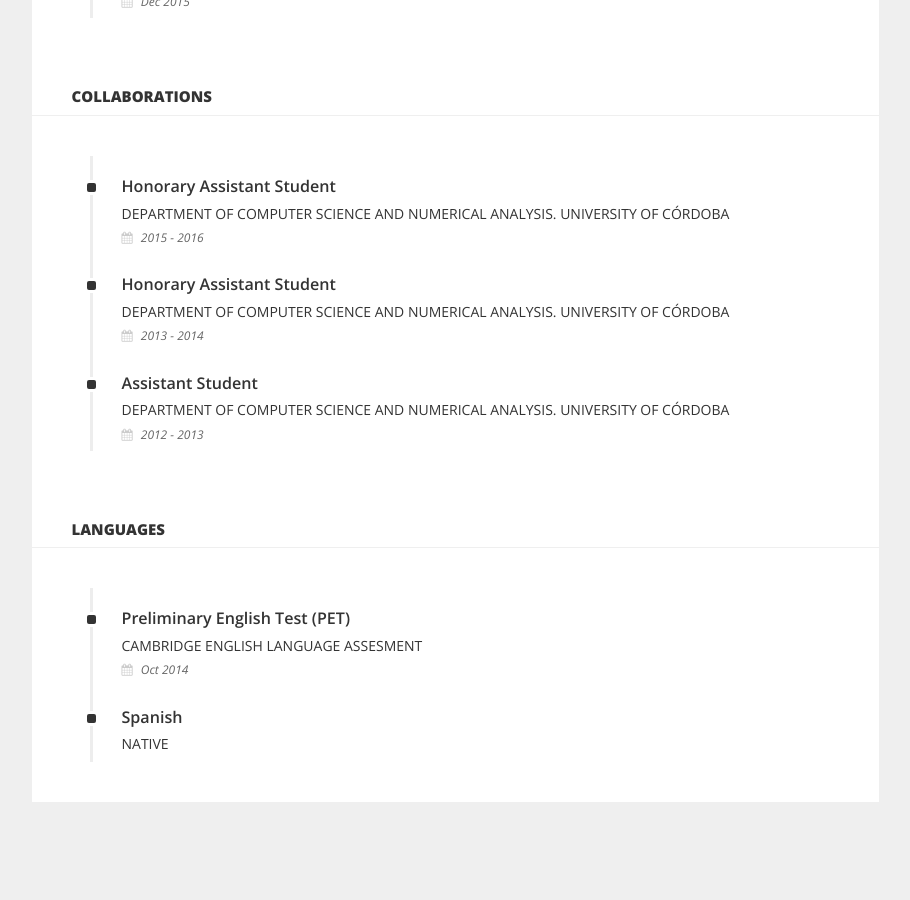
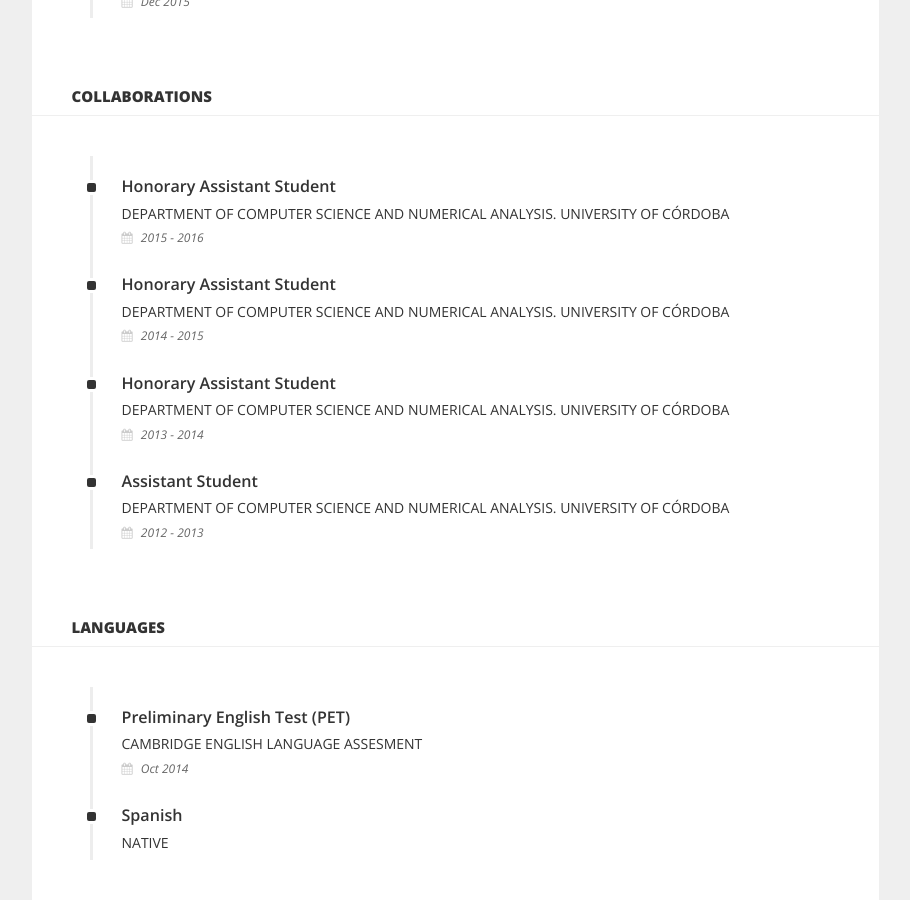
Before and after one commit to rsaladocid/personal-site, a Jekyll site: the page built from education/index.md, in a window 1280 px wide and 900 px high, scrolled down 2060 px. Shown: the whole window, without its empty margins (331-1241 px from the left). Built offline with Jekyll 4.4.1, drawn with Linux system fonts in a browser that asks for light colours; before the commit the page ends 2862 px from its top, so only the background shows below that.

Commit message:
Update collaborations

```diff
--- a/_data/collaborations.yml
+++ b/_data/collaborations.yml
@@ -2,6 +2,11 @@
   institution: Department of Computer Science and Numerical Analysis. University of Córdoba
   begin: 2015
   end: 2016
+
+- title: Honorary Assistant Student
+  institution: Department of Computer Science and Numerical Analysis. University of Córdoba
+  begin: 2014
+  end: 2015
 
 - title: Honorary Assistant Student
   institution: Department of Computer Science and Numerical Analysis. University of Córdoba
```
